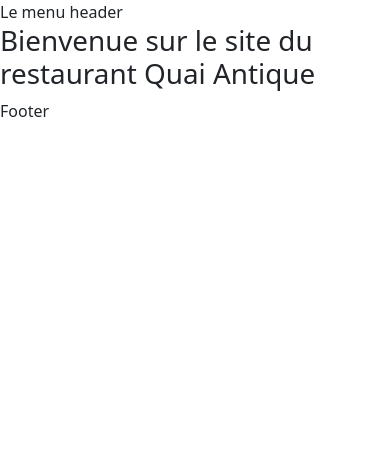
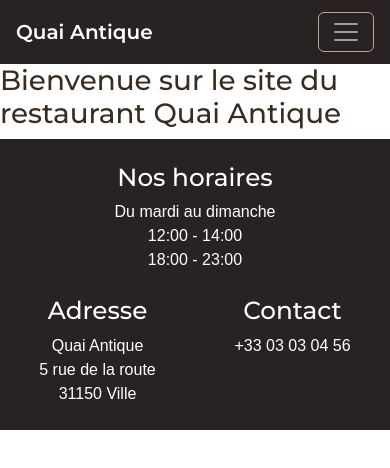
Before and after one commit to Pilar-Arriagada/quoi-antique-front, a website with bundled scripts: page index.html in a window 390 px wide. Built offline with nearby package versions, Linux system fonts and the light colour scheme; files whose address does not match are found by name; a web font is replaced by a local one.

Commit message:
feat: ajout du header et du footer responsive

```diff
--- a/index.html
+++ b/index.html
@@ -3,14 +3,72 @@
 <head>
     <meta charset="UTF-8">
     <meta name="viewport" content="width=device-width, initial-scale=1.0">
+    <link rel="preconnect" href="https://fonts.googleapis.com">
+    <link rel="preconnect" href="https://fonts.gstatic.com" crossorigin>
+    <link
+    href="https://fonts.googleapis.com/css2?family=Hind+Madurai:wght@400;500;600&family=Montserrat:wght@500;600;700&display=swap"
+    rel="stylesheet"
+    >
     <link rel="stylesheet" href="/css/main.css">
     <title>Projet Front: Quai Antique</title>
 
 </head>
+
 <body>
     <!-- Header -->
+<header>
+    <nav class="navbar navbar-expand-lg bg-dark" data-bs-theme="dark" aria-label="Navigation principale">
+        <div class="container-fluid px-3 px-lg-5">
 
-    <header>Le menu header</header>
+            <a class="navbar-brand" href="/" onclick="route(event)">
+                Quai Antique
+            </a>
+
+            <button
+                class="navbar-toggler"
+                type="button"
+                data-bs-toggle="collapse"
+                data-bs-target="#mainNavbar"
+                aria-controls="mainNavbar"
+                aria-expanded="false"
+                aria-label="Ouvrir le menu de navigation"
+            >
+                <span class="navbar-toggler-icon"></span>
+            </button>
+
+            <div class="collapse navbar-collapse" id="mainNavbar">
+                <ul class="navbar-nav ms-auto mb-2 mb-lg-0">
+
+                    <li class="nav-item">
+                        <a class="nav-link" href="/" onclick="route(event)">Accueil</a>
+                    </li>
+
+                    <li class="nav-item">
+                        <a class="nav-link" href="/galerie" onclick="route(event)">Galerie</a>
+                    </li>
+
+                    <li class="nav-item">
+                        <a class="nav-link" href="#">La carte</a>
+                    </li>
+
+                    <li class="nav-item">
+                        <a class="nav-link" href="#">Les réservations</a>
+                    </li>
+
+                    <li class="nav-item">
+                        <a class="nav-link" href="#">Mon compte</a>
+                    </li>
+
+                    <li class="nav-item">
+                        <a class="nav-link" href="#">Connexion</a>
+                    </li>
+
+                </ul>
+            </div>
+
+        </div>
+    </nav>
+</header>
 
     <!--main-->
 
@@ -18,7 +76,40 @@
 
     <!--Footer-->
 
-    <footer>Footer</footer>
+<footer class="footer bg-dark text-white">
+    <div class="container py-4">
+        <div class="row gy-4 text-center">
+
+            <section class="col-12 col-lg-4">
+                <h2 class="footer-title">Nos horaires</h2>
+                <p class="mb-0">
+                    Du mardi au dimanche<br>
+                    12:00 - 14:00<br>
+                    18:00 - 23:00
+                </p>
+            </section>
+
+            <section class="col-6 col-lg-4">
+                <h2 class="footer-title">Adresse</h2>
+                <address class="mb-0">
+                    Quai Antique<br>
+                    5 rue de la route<br>
+                    31150 Ville
+                </address>
+            </section>
+
+            <section class="col-6 col-lg-4">
+                <h2 class="footer-title">Contact</h2>
+                <p class="mb-0"> +33 03 03 04 56</p>
+            </section>
+
+        </div>
+    </div>
+</footer>
+
+
+    <script src="/node_modules/bootstrap/dist/js/bootstrap.bundle.min.js"></script>
     <script type="module" src="Router/router.js"></script>
+
 </body>
 </html>
--- a/scss/abstracts/_bootstrap.scss
+++ b/scss/abstracts/_bootstrap.scss
@@ -1 +1,15 @@
+@use "variables" as qa;
+
+// Personnalisation Bootstrap avec la charte Quai Antique
+$primary: qa.$color-primary;
+$secondary: qa.$color-secondary;
+$dark: qa.$color-bg-dark;
+
+$body-color: qa.$color-dark;
+$link-color: qa.$color-primary;
+
+$font-family-sans-serif: qa.$font-text;
+$headings-font-family: qa.$font-title;
+
+// Bootstrap
 @import "../../node_modules/bootstrap/scss/bootstrap";
--- a/scss/abstracts/_variables.scss
+++ b/scss/abstracts/_variables.scss
@@ -0,0 +1,10 @@
+// Couleurs de la charte graphique
+$color-primary: #906427;
+$color-secondary: #B6A797;
+$color-dark: #392C1E;
+$color-bg-dark: #292222;
+$color-white: #fff;
+
+// Typographies
+$font-title: "Montserrat", sans-serif;
+$font-text: "Hind Madurai", sans-serif;
--- a/scss/layout/_footer.scss
+++ b/scss/layout/_footer.scss
@@ -0,0 +1,17 @@
+@use "../abstracts/variables" as qa;
+
+.footer {
+    .footer-title {
+        font-family: qa.$font-title;
+        font-weight: 500;
+    }
+
+    .footer-link {
+        color: qa.$color-white;
+
+        &:hover,
+        &:focus-visible {
+            color: qa.$color-white;
+        }
+    }
+}
--- a/scss/layout/_header.scss
+++ b/scss/layout/_header.scss
@@ -0,0 +1,25 @@
+@use "../abstracts/variables" as qa;
+
+.navbar {
+    padding-block: 0.75rem;
+
+    .navbar-brand {
+        font-family: qa.$font-title;
+        font-weight: 600;
+        color: qa.$color-white;
+    }
+
+    .nav-link {
+        color: qa.$color-white;
+        font-weight: 500;
+
+        &:hover,
+        &:focus-visible {
+            color: qa.$color-secondary;
+        }
+    }
+
+    .navbar-toggler {
+        border-color: qa.$color-secondary;
+    }
+}
```
Also changed, not shown: package.json (+4 -3 lines), css/main.css, 2 other files.
